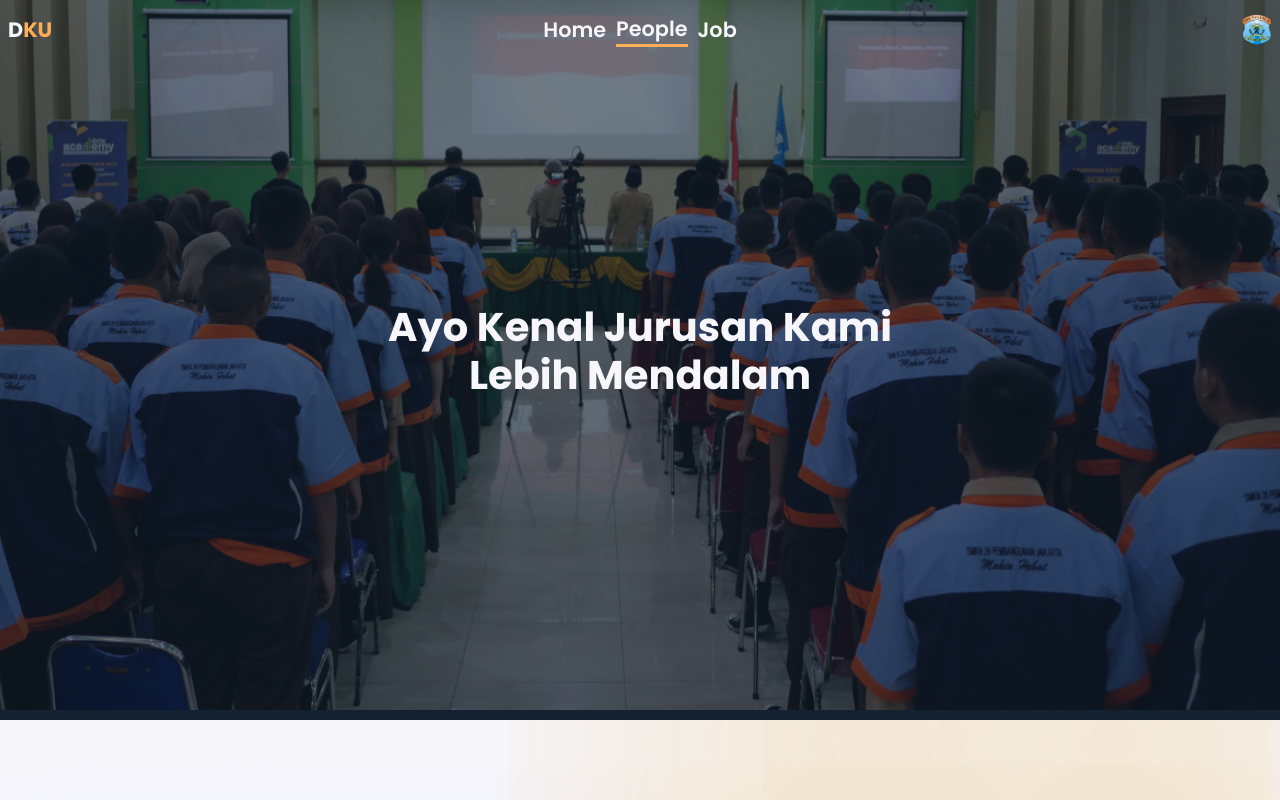
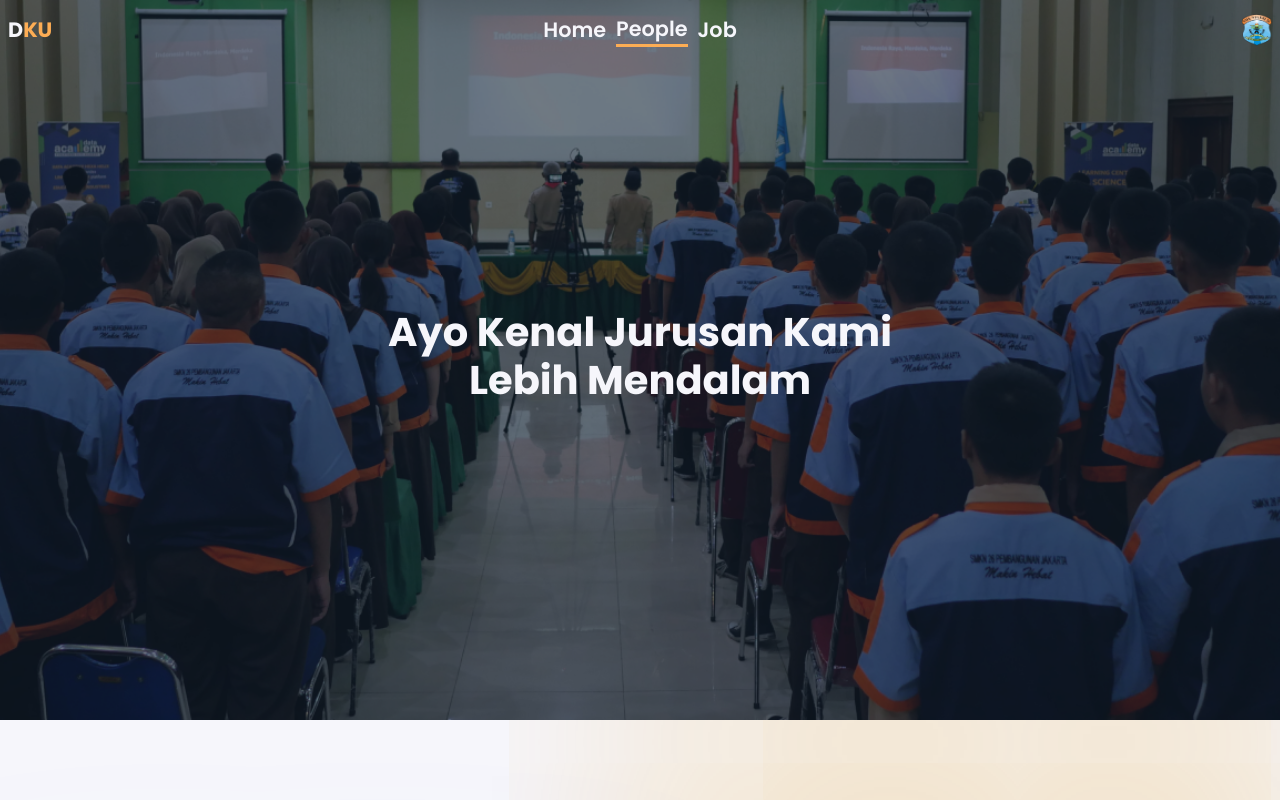
Before and after one commit to YaC-DKI/static, a plain HTML site: page people.html in a window 1280 px wide. Shown: the top 800 px of the page. Drawn offline with Linux system fonts and the light colour scheme.

Commit message:
update: remove border bottom

```diff
--- a/css/people.css
+++ b/css/people.css
@@ -7,7 +7,6 @@
     object-fit: cover;
     background-size: cover;
     background-position: 54%;
-    border-bottom: 10px solid var(--black);
 }
 
 #greet-p .darken{
```
